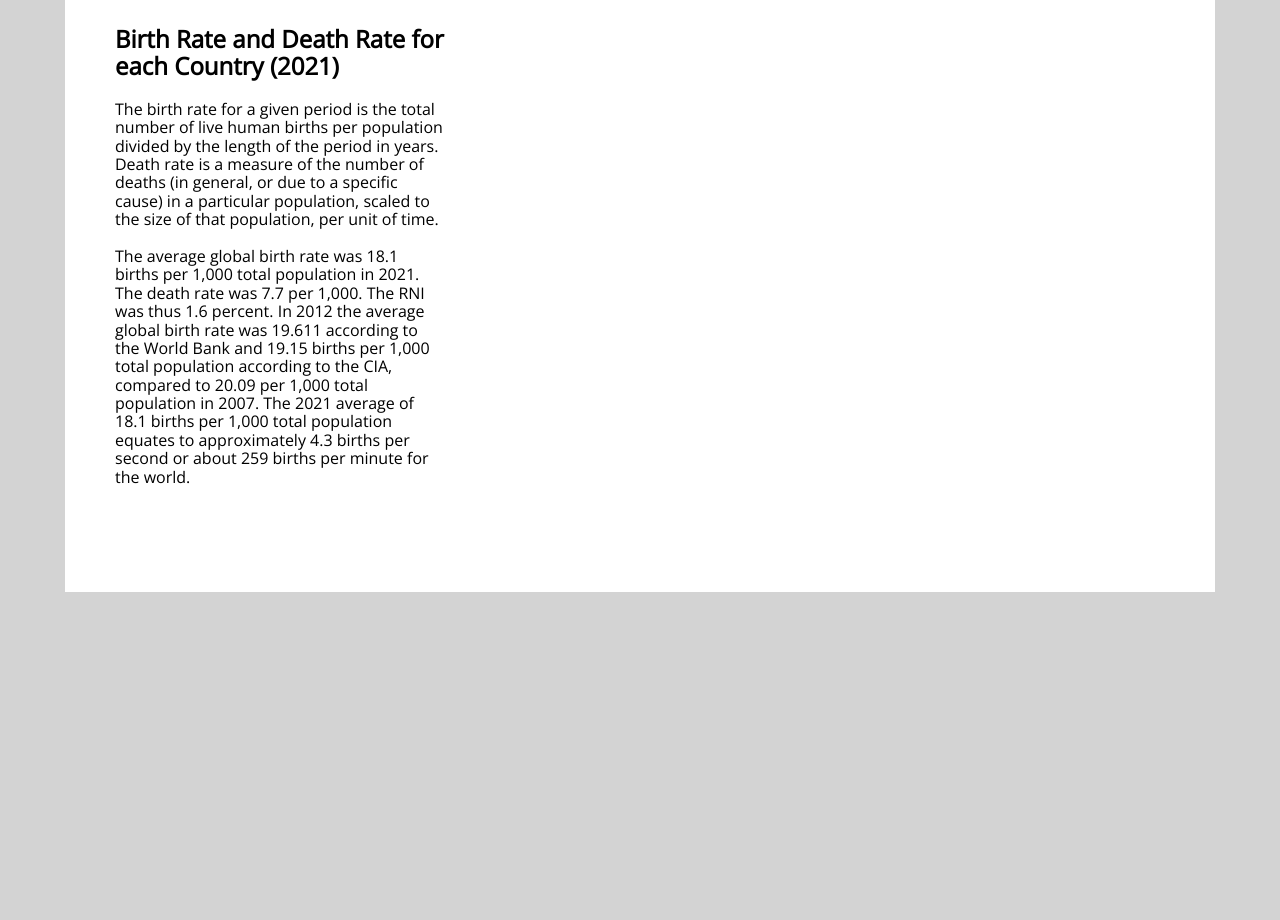
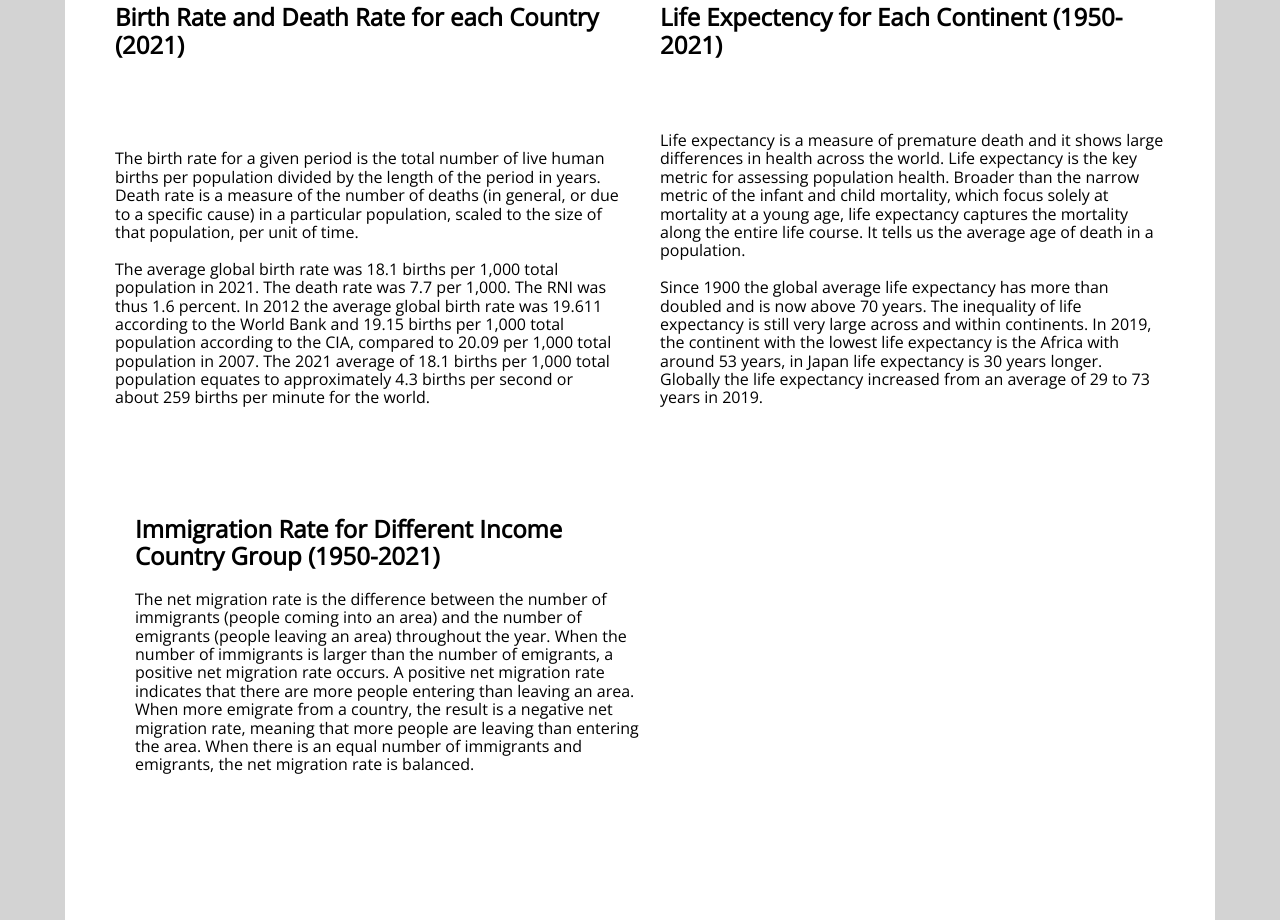
Before and after one commit to dfghtyuvbn/3179, a plain HTML site: page index.html in a window 1280 px wide. Shown: the part 951-1871 px from the top of the page. Before the commit the page ends 1543 px from the top, so only its background shows below. Drawn offline with nearby package versions, Linux system fonts and the light colour scheme; a script that the page names is missing.

Commit message:
Add files via upload

```diff
--- a/index.html
+++ b/index.html
@@ -24,12 +24,8 @@
   <div class="page">
 
     <!-- pure grid group -->
-    <div class="pure-g">
-      <div class="pure-u-1-1">
-        <h1>Population in the World</h1>
-      </div>
-    </div>
-    <br>
+    <h1>Population in the World</h1>
+    <br><br>
     <!-- end pure grid group -->
 
      <!-- pure grid group -->
@@ -84,9 +80,11 @@
 
     <!-- pure grid group -->
     <div class="pure-g">
-      <div class="pure-u-1-3">
+      <div class="pure-u-1-2">
         <div class="description description-left">
           <h2>Birth Rate and Death Rate for each Country (2021)</h2>
+          <div id="scatter2" class="vis-container" style="margin-left: 10px;"></div>
+          <br><br><br>
           <p>
             The birth rate for a given period is the total number of live human births per population divided by the length of the period in years.
             <br>
@@ -99,13 +97,52 @@
           </p>
         </div>
       </div>
-      <div class="pure-u-1-3">
-        <div id="scatter2" class="vis-container" style="margin-left: 15px;"></div>
+      <div class="pure-u-1-2">
+        <div class="description description-right">
+          <h2>Life Expectency for Each Continent (1950-2021)</h2>
+          <div id="line" class="vis-container" style="margin-right: 10px;"></div>
+          <br><br>
+          <p>
+            Life expectancy is a measure of premature death and it shows large differences in health across the world.
+            Life expectancy is the key metric for assessing population health. Broader than the narrow metric of the infant and child mortality,
+             which focus solely at mortality at a young age, life expectancy captures the mortality along the entire life course.
+             It tells us the average age of death in a population.
+          <br><br>
+          Since 1900 the global average life expectancy has more than doubled and is now above 70 years.
+          The inequality of life expectancy is still very large across and within continents.
+          In 2019, the continent with the lowest life expectancy is the Africa with around 53 years, in Japan life expectancy is 30 years longer.
+          <br>
+          Globally the life expectancy increased from an average of 29 to 73 years in 2019.
+        </p>
       </div>
-
     </div>
     <!-- end pure grid group -->
 
+
+
+
+    <br><br><br><br><br>
+    <!-- pure grid group -->
+    <div class="pure-g">
+      <div class="pure-u-1-2">
+        <div class="description description-right">
+          <br><br><br><br><br>
+          <h2>Immigration Rate for Different Income Country Group (1950-2021)</h2>
+          <p>
+            The net migration rate is the difference between the number of immigrants (people coming into an area) and the number of emigrants (people leaving an area)
+            throughout the year. When the number of immigrants is larger than the number of emigrants, a positive net migration rate occurs.
+            A positive net migration rate indicates that there are more people entering than leaving an area. When more emigrate from a country,
+            the result is a negative net migration rate, meaning that more people are leaving than entering the area. When there is an equal number of immigrants and emigrants,
+            the net migration rate is balanced.
+          </p>
+        </div>
+      </div>
+      <div class="pure-u-1-2">
+        <br><br><br><br><br>
+        <div id="bar" class="vis-container" style="margin-left: 15px;"></div>
+      </div>
+    </div>
+    <!-- end pure grid group -->
 
 <script type="text/javascript">
 
```
